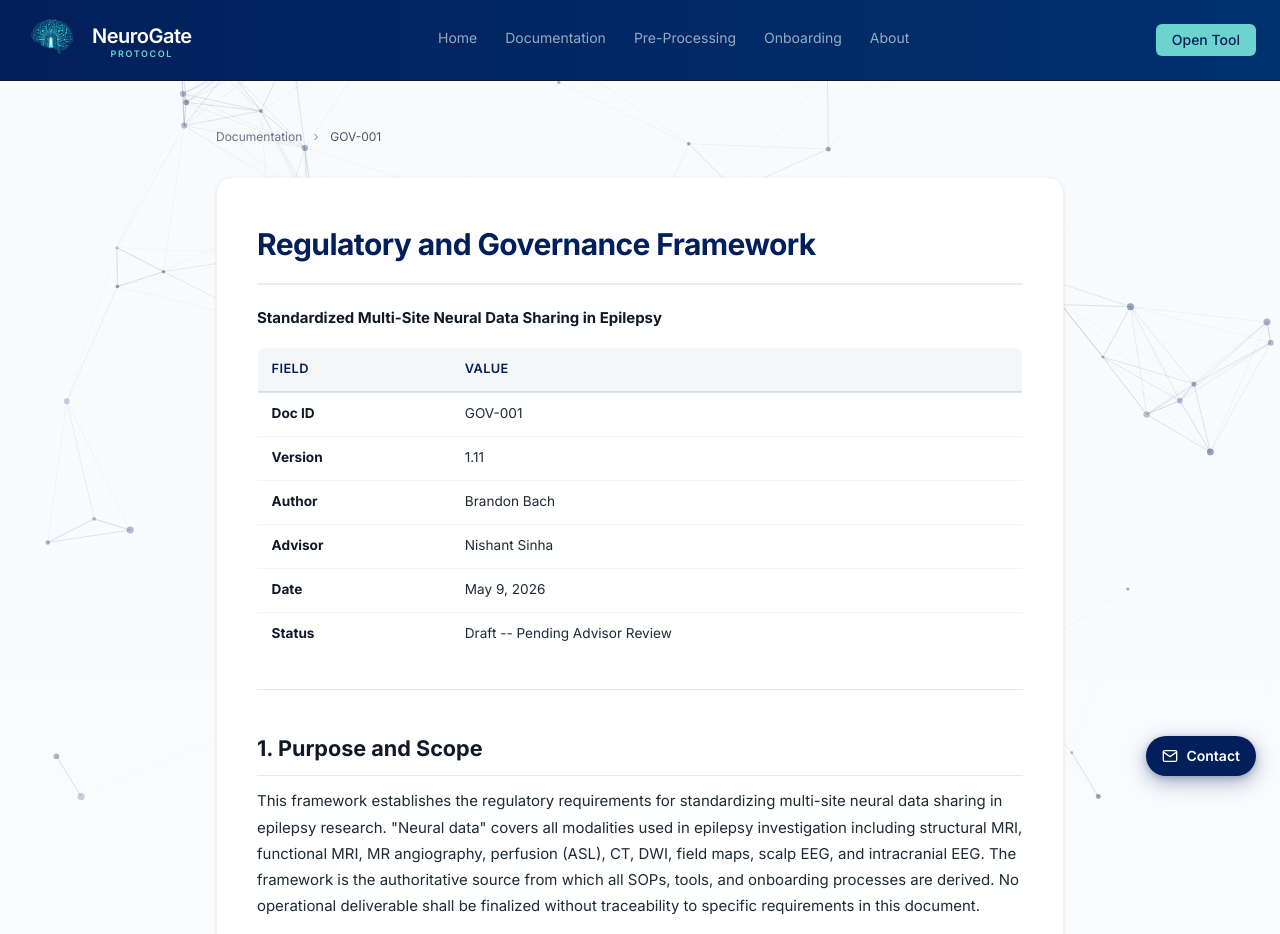
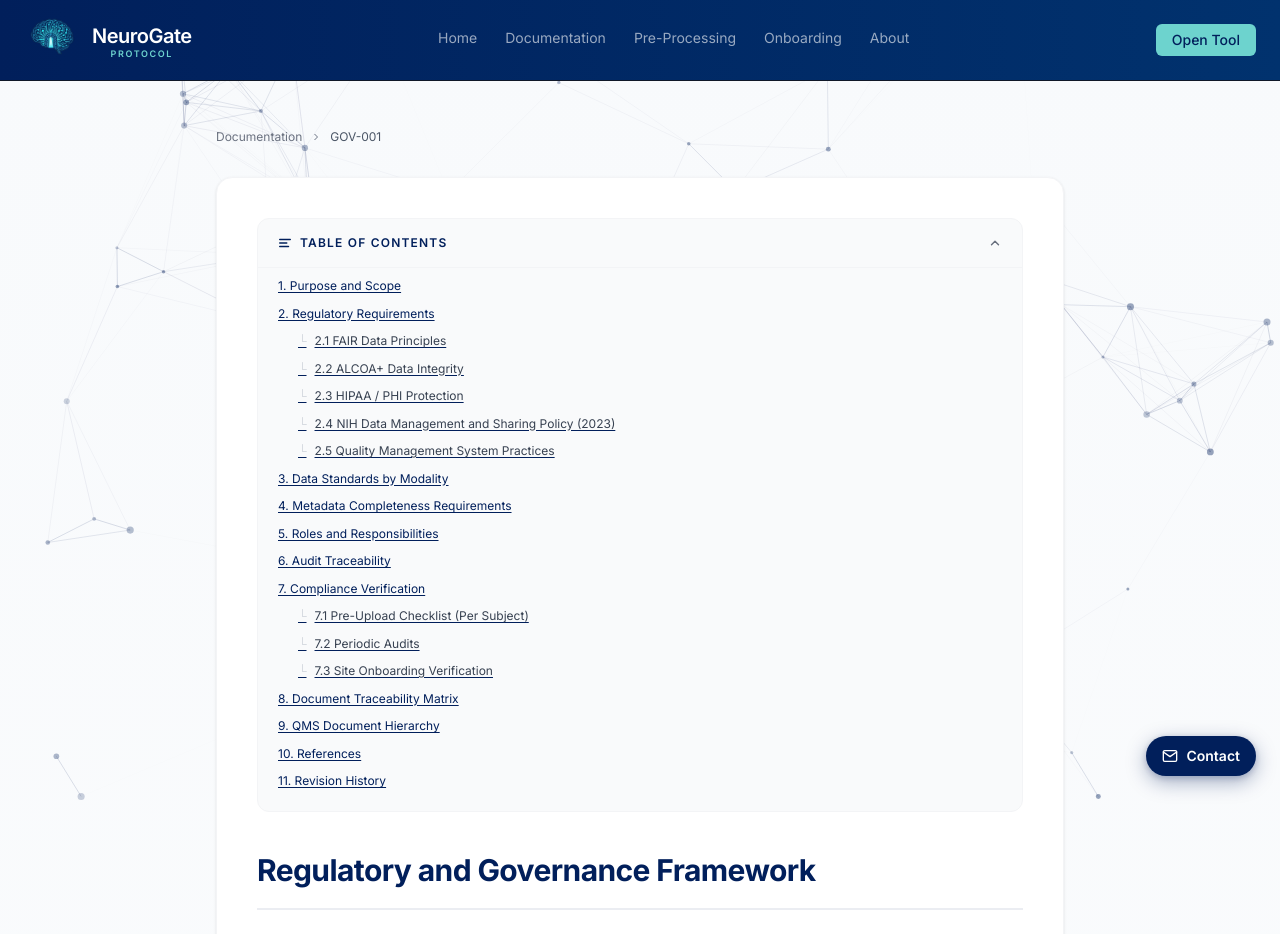
Before and after one commit to brandonbach44-sudo/Neurogate-Protocol, a React (Vite) app: page /docs/gov-001 in a window 1280 px wide. Shown: the top 934 px of the page. Built offline with nearby package versions, Linux system fonts and the light colour scheme.

Commit message:
feat: add collapsible TOC with anchor navigation to all doc pages

```diff
--- a/src/pages/DocViewerPage.tsx
+++ b/src/pages/DocViewerPage.tsx
@@ -37,6 +37,139 @@ const DOC_META: Record<string, { title: string; id: string; file: string }> = {
   },
 };
 
+/* ─── Helpers ───────────────────────────────────────────────── */
+
+/** Convert heading text to a URL-safe anchor id */
+function slugify(text: string): string {
+  return text
+    .toLowerCase()
+    .replace(/[^\w\s-]/g, '')
+    .trim()
+    .replace(/\s+/g, '-');
+}
+
+interface TocEntry {
+  level: 2 | 3;
+  text: string;
+  id: string;
+}
+
+/** Extract ## and ### headings from raw markdown */
+function extractToc(markdown: string): TocEntry[] {
+  const lines = markdown.split('\n');
+  const entries: TocEntry[] = [];
+  for (const line of lines) {
+    const h2 = line.match(/^## (.+)/);
+    const h3 = line.match(/^### (.+)/);
+    if (h2) entries.push({ level: 2, text: h2[1].trim(), id: slugify(h2[1].trim()) });
+    else if (h3) entries.push({ level: 3, text: h3[1].trim(), id: slugify(h3[1].trim()) });
+  }
+  return entries;
+}
+
+/* ─── Table of Contents component ──────────────────────────── */
+function TableOfContents({ entries }: { entries: TocEntry[] }) {
+  const [open, setOpen] = useState(true);
+
+  if (entries.length === 0) return null;
+
+  return (
+    <div className="mb-8 rounded-xl border border-gray-100 bg-gray-50 overflow-hidden">
+      {/* Header */}
+      <button
+        onClick={() => setOpen(o => !o)}
+        className="w-full flex items-center justify-between px-5 py-4 text-left hover:bg-gray-100 transition-colors"
+      >
+        <div className="flex items-center gap-2">
+          <svg width="14" height="14" viewBox="0 0 24 24" fill="none" stroke="#011F5B" strokeWidth="2.5" strokeLinecap="round" strokeLinejoin="round">
+            <line x1="3" y1="6" x2="21" y2="6" />
+            <line x1="3" y1="12" x2="15" y2="12" />
+            <line x1="3" y1="18" x2="18" y2="18" />
+          </svg>
+          <span className="text-xs font-semibold uppercase tracking-widest" style={{ color: '#011F5B' }}>
+            Table of Contents
+          </span>
+        </div>
+        <svg
+          width="14"
+          height="14"
+          viewBox="0 0 24 24"
+          fill="none"
+          stroke="#6b7280"
+          strokeWidth="2.5"
+          strokeLinecap="round"
+          strokeLinejoin="round"
+          style={{ transform: open ? 'rotate(180deg)' : 'rotate(0deg)', transition: 'transform 0.2s' }}
+        >
+          <polyline points="6 9 12 15 18 9" />
+        </svg>
+      </button>
+
+      {/* Entries */}
+      {open && (
+        <div className="px-5 pb-4 pt-1 border-t border-gray-100">
+          <nav>
+            {entries.map((entry, i) => (
+              <a
+                key={i}
+                href={`#${entry.id}`}
+                onClick={(e) => {
+                  e.preventDefault();
+                  const el = document.getElementById(entry.id);
+                  if (el) {
+                    const offset = 80;
+                    const top = el.getBoundingClientRect().top + window.scrollY - offset;
+                    window.scrollTo({ top, behavior: 'smooth' });
+                  }
+                }}
+                className="no-underline flex items-baseline gap-2 py-1 group"
+                style={{ paddingLeft: entry.level === 3 ? '1.25rem' : '0' }}
+              >
+                {entry.level === 3 && (
+                  <span className="text-gray-300 text-xs">└</span>
+                )}
+                <span
+                  className="text-xs leading-relaxed transition-colors group-hover:underline"
+                  style={{ color: entry.level === 2 ? '#011F5B' : '#374151' }}
+                >
+                  {entry.text}
+                </span>
+              </a>
+            ))}
+          </nav>
+        </div>
+      )}
+    </div>
+  );
+}
+
+/* ─── Custom heading renderers with anchor IDs ──────────────── */
+function buildHeadingComponents() {
+  const makeHeading = (Tag: 'h1' | 'h2' | 'h3' | 'h4') =>
+    ({ children, ...props }: React.HTMLAttributes<HTMLHeadingElement>) => {
+      const text = typeof children === 'string'
+        ? children
+        : Array.isArray(children)
+          ? children.map(c => (typeof c === 'string' ? c : '')).join('')
+          : '';
+      const id = slugify(text);
+      return (
+        <Tag id={id} {...props} style={{ scrollMarginTop: '80px' }}>
+          {children}
+        </Tag>
+      );
+    };
+
+  return {
+    h1: makeHeading('h1'),
+    h2: makeHeading('h2'),
+    h3: makeHeading('h3'),
+    h4: makeHeading('h4'),
+  };
+}
+
+const headingComponents = buildHeadingComponents();
+
 /* ═══ MAIN PAGE ═══════════════════════════════════════════════ */
 export default function DocViewerPage() {
   const { docId } = useParams<{ docId: string }>();
@@ -71,6 +204,8 @@ export default function DocViewerPage() {
         setLoading(false);
       });
   }, [meta]);
+
+  const toc = content ? extractToc(content) : [];
 
   if (!meta) {
     return (
@@ -125,7 +260,15 @@ export default function DocViewerPage() {
       {/* Document content */}
       {!loading && !error && (
         <article className="doc-content bg-white rounded-2xl border border-gray-100 shadow-sm p-8 md:p-10">
-          <Markdown remarkPlugins={[remarkGfm]}>{content}</Markdown>
+          {/* Table of Contents */}
+          <TableOfContents entries={toc} />
+
+          <Markdown
+            remarkPlugins={[remarkGfm]}
+            components={headingComponents}
+          >
+            {content}
+          </Markdown>
         </article>
       )}
 
```
